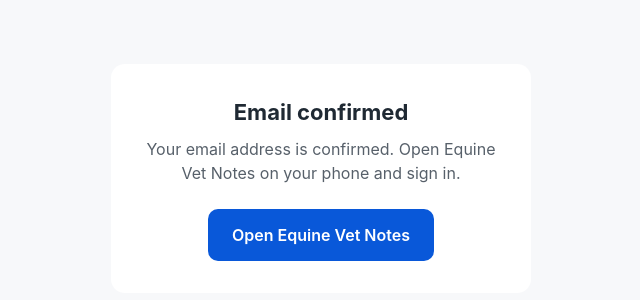
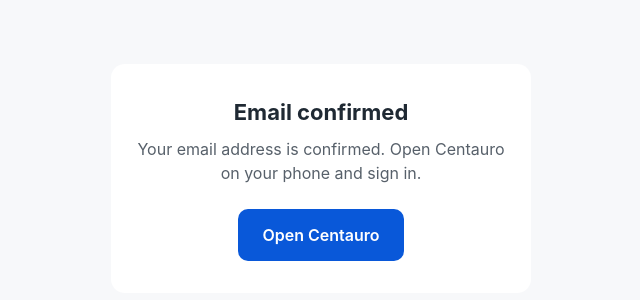
Before and after one commit to nunoalmadanim-byte/equine-vet-notes-pages, a plain HTML site: page index.html in a window 1280 px wide. Shown: the part 222-522 px from the top of the page, without its empty margins (319-959 px from the left). Drawn offline with Linux system fonts and the light colour scheme.

Commit message:
Rename to Centauro
Co-Authored-By: Claude Opus 5.5 <noreply@anthropic.com>

```diff
--- a/index.html
+++ b/index.html
@@ -4,7 +4,7 @@
 <meta charset="utf-8">
 <meta name="viewport" content="width=device-width, initial-scale=1">
 <meta name="robots" content="noindex">
-<title>Equine Vet Notes</title>
+<title>Centauro</title>
 <style>
   :root { color-scheme: light dark; --bg: #f7f8fa; --card: #ffffff; --text: #1f2933; --muted: #57606a; --accent: #0958d9; --bad: #c62828; }
   @media (prefers-color-scheme: dark) { :root { --bg: #111418; --card: #1b2026; --text: #e6e9ec; --muted: #a0aab4; --accent: #4c8dff; --bad: #ff6b6b; } }
@@ -22,8 +22,8 @@
 <body>
 <main id="box">
   <h1>Email confirmed</h1>
-  <p>Your email address is confirmed. Open Equine Vet Notes on your phone and sign in.</p>
-  <a class="button" href="equinevetnotes://">Open Equine Vet Notes</a>
+  <p>Your email address is confirmed. Open Centauro on your phone and sign in.</p>
+  <a class="button" href="equinevetnotes://">Open Centauro</a>
 </main>
 <script>
   // Supabase puts any problem in the link's #fragment, e.g.
```
